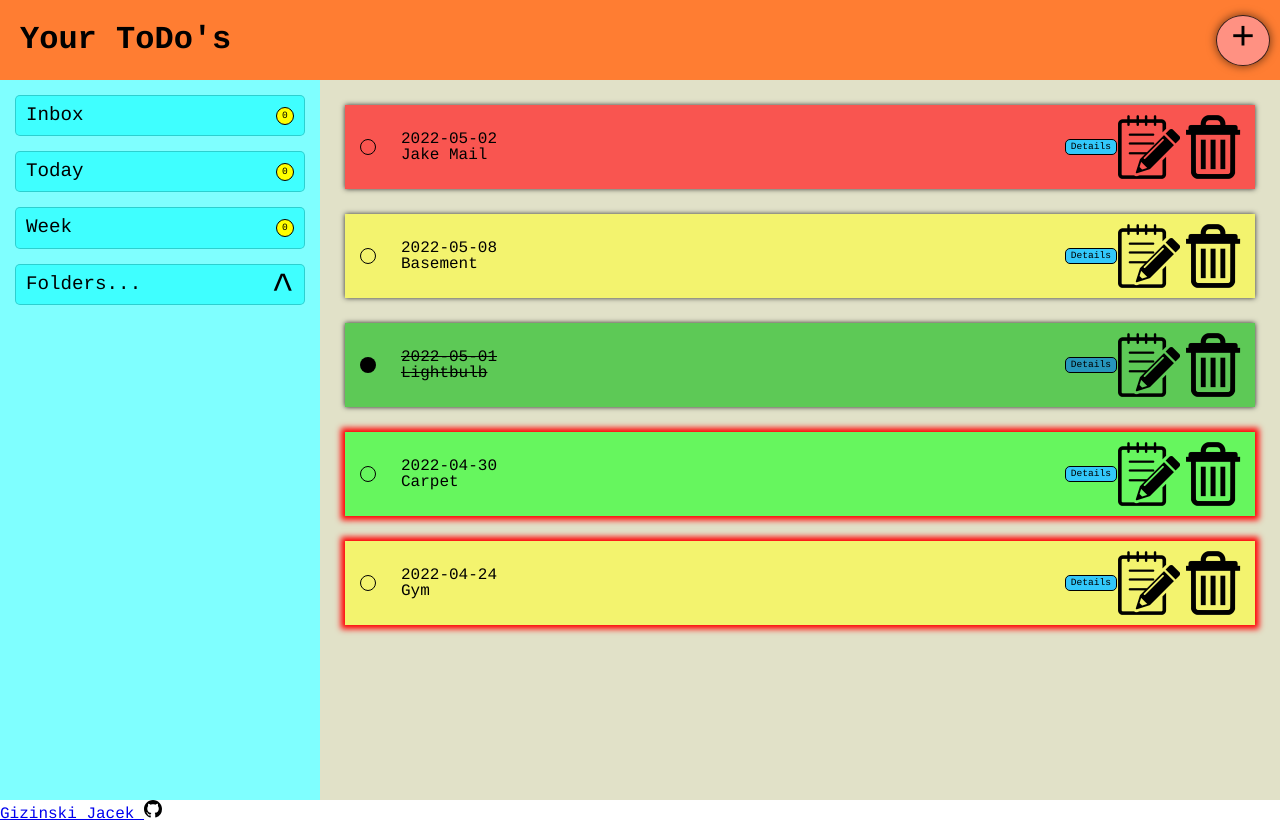
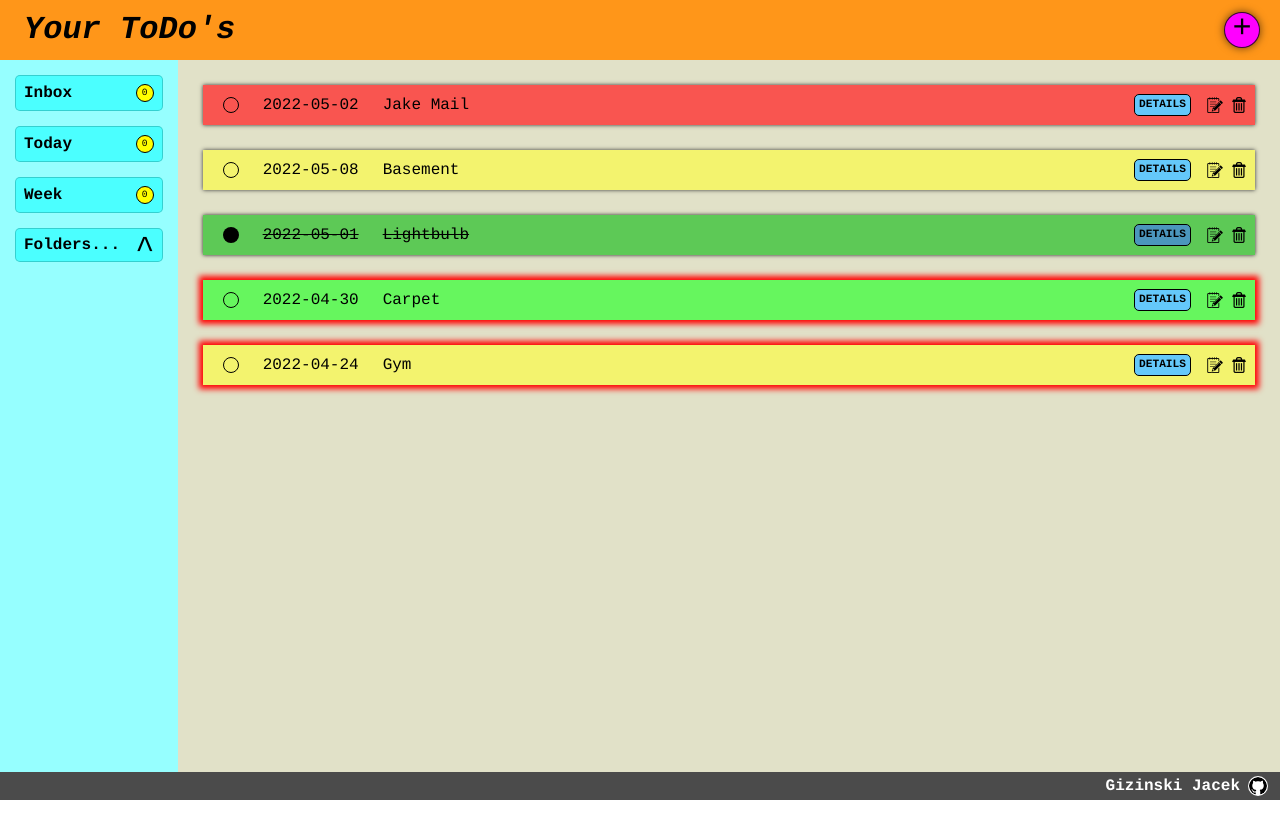
Before and after one commit to gizinski-jacek/ToDo-List-project, a plain HTML site: page index.html in a window 1280 px wide. After the commit the page ends 800 px from the top, so only its background shows below. Drawn offline with Linux system fonts and the light colour scheme.

Commit message:
Fixing styling issue all around. Styling footer. Fixing moreDetails dropdown not working.

```diff
--- a/style.css
+++ b/style.css
@@ -1,17 +1,23 @@
+body * {
+    font-family: Courier, monospace;
+    box-sizing: border-box;
+}
+
 body {
     height: 100vh;
-}
-
-body * {
-    font-family: Courier, monospace;
+    display: flex;
+    flex-direction: column;
+    overflow: visible;
 }
 
 #header {
+    position: sticky;
+    top: 0;
     display: flex;
     justify-content: space-between;
     align-items: center;
-    height: 10%;
-    background-color: rgb(255, 125, 50);
+    padding: 4px;
+    background-color: rgb(255, 150, 25);
 }
 
 h1 {
@@ -19,36 +25,37 @@ h1 {
     font-size: 2rem;
     margin: auto 20px;
     font-weight: 600;
+    font-style: italic;
 }
 
 #newItem {
     display: flex;
     justify-content: center;
-    height: 2.5rem;
-    width: 2.5rem;
-    margin: 10px;
-    padding: 3px 6px 6px 6px;
-    font-size: 2.5rem;
-    background-color: rgba(255, 150, 150, 0.8);
-    border: 1px solid rgba(0, 0, 0, 0.8);
+    height: 2.25rem;
+    width: 2.25rem;
+    margin: 8px 16px;
+    font-size: 2rem;
+    background-color: rgb(255, 0, 255);
+    border: 1px solid rgba(8, 7, 7, 0.8);
     border-radius: 50%;
-    box-shadow: 0 0 10px rgba(0, 0, 0, 0.6);
+    box-shadow: 0 0 8px rgba(0, 0, 0, 0.6);
+    cursor: pointer;
 }
 
 #newItem:hover {
-    box-shadow: 0 0 10px rgb(0, 0, 0);
+    box-shadow: 0 0 8px rgb(0, 0, 0);
 }
 
 .main {
     display: flex;
-    height: 90%;
+    flex: 1;
 }
 
 .menu {
     display: flex;
     flex-direction: column;
-    width: 25%;
-    background-color: rgba(0, 255, 255, 0.5);
+    max-width: fit-content;
+    background-color: rgba(150, 255, 255);
 }
 
 .folder {
@@ -56,10 +63,10 @@ h1 {
     justify-content: space-between;
     align-items: center;
     margin: 15px 15px 0 15px;
-    padding: 10px;
+    padding: 4px 8px;
     text-align: left;
     font-size: 1.2rem;
-    background-color: rgba(0, 255, 255, 0.5);
+    background-color: rgba(75, 255, 255);
     border: 1px solid rgba(0, 100, 100, 0.3);
     border-radius: 5px;
 }
@@ -81,7 +88,7 @@ h1 {
     align-items: center;
     height: 18px;
     width: 18px;
-    margin-left: 15px;
+    margin-left: 8px;
     font-size: 0.6rem;
     background-color: rgb(255, 255, 0);
     border: 1px solid rgb(0, 0, 0);
@@ -90,7 +97,8 @@ h1 {
 }
 
 .arrow {
-    margin-right: 5px;
+    font-size: 1rem;
+    margin: 0 4px;
     transition: 200ms ease-in-out;
     transform: rotateX(0deg) scale(2) translateY(15%);
 }
@@ -107,11 +115,18 @@ h1 {
     padding-bottom: 15px;
     border-top: 1px solid rgb(0, 0, 0);
     overflow-y: auto;
+    scrollbar-color: rgb(175, 175, 175) rgba(150, 255, 255);
 }
 
-.drop {
-    display: flex !important;
+#containerFolders.drop {
+    display: flex;
     animation: drop 300ms ease-in-out;
+    transform-origin: top center;
+}
+
+.moreDetails.drop {
+    display: flex;
+    animation: drop 200ms ease-in-out;
     transform-origin: top center;
 }
 
@@ -124,35 +139,56 @@ h1 {
     }
 }
 
+.metadata {
+    display: flex;
+    align-items: center;
+    margin: 8px;
+}
+
+.metadata span {
+    display: flex;
+}
+
 .controls {
     display: flex;
     align-items: center;
 }
 
-input[type='image'] {
+.menu .controls {
+    margin: 4px 0;
+    margin-left: 16px;
+}
+
+.fewDetails .controls {
+    margin: 8px;
+}
+
+img {
     height: 1rem;
     width: 1rem;
-    margin-left: 15px;
+    margin-left: 8px;
 }
 
 #containerToDos {
     display: flex;
     flex-direction: column;
-    width: 75%;
+    flex: 1;
     padding-bottom: 25px;
     background-color: rgb(225, 225, 200);
     overflow-y: auto;
+    scrollbar-color: rgb(125, 125, 125) rgb(225, 225, 200);
 }
 
 .todo {
     display: flex;
     flex-direction: column;
+    min-width: fit-content;
     margin: 25px 25px 0 25px;
-    box-shadow: 0 0 5px rgb(50, 50, 50);
+    box-shadow: 0 0 4px rgb(50, 50, 50);
 }
 
 .todo:hover {
-    box-shadow: 0 0 10px rgb(50, 50, 50);
+    box-shadow: 0 0 8px rgb(50, 50, 50);
 }
 
 .priorityHigh {
@@ -187,7 +223,7 @@ input[type='image'] {
     display: flex;
     justify-content: space-between;
     align-items: center;
-    padding: 10px;
+    flex-wrap: wrap;
 }
 
 .fewDetails div {
@@ -196,13 +232,13 @@ input[type='image'] {
 }
 
 .fewDetails p {
-    margin: 0 20px;
+    margin: 4px 12px;
 }
 
 .checkCompleted {
     min-height: 1rem;
     min-width: 1rem;
-    margin: 0 5px;
+    margin: 4px 12px;
     border: 1px solid rgb(0, 0, 0);
     border-radius: 50%;
     box-sizing: border-box;
@@ -218,9 +254,12 @@ input[type='image'] {
 }
 
 .detailsBtn {
-    padding: 2px 5px;
-    font-size: 0.6rem;
-    background-color: rgb(50, 200, 250);
+    padding: 4px;
+    margin: 0 8px;
+    font-size: 0.7rem;
+    text-transform: uppercase;
+    font-weight: 600;
+    background-color: rgb(100, 200, 250);
     border: 1px solid rgb(0, 0, 0);
     border-radius: 5px;
 }
@@ -230,6 +269,10 @@ input[type='image'] {
     justify-content: space-between;
     padding: 10px;
     border-top: 1px solid rgb(0, 0, 0);
+}
+
+.moreDetails p:first-child {
+    margin: 0 8px;
 }
 
 #modalNew,
@@ -265,6 +308,15 @@ input[type='image'] {
     box-sizing: border-box;
 }
 
+h2 {
+    font-size: 1.5rem;
+}
+
+h3 {
+    font-size: 1rem;
+    font-weight: 600;
+}
+
 h2,
 .button-X {
     margin: 10px 15px;
@@ -290,6 +342,7 @@ h2,
     padding: 20px;
     font-size: 1.2rem;
     border-bottom: 2px solid rgb(0, 0, 0);
+    cursor: pointer;
 }
 
 #modalNewMenu span:hover {
@@ -314,12 +367,12 @@ form {
 form * {
     width: 300px;
     margin: 10px;
-    padding: 5px;
+    padding: 8px;
     box-sizing: border-box;
 }
 
 label {
-    margin: 10px 0 0 10px;
+    margin: 8px;
     padding: 0;
 }
 
@@ -338,22 +391,25 @@ textarea {
 .confirmEdit,
 .cancel {
     width: 40%;
+    cursor: pointer;
 }
 
 .confirmNew:hover,
 .confirmEdit:hover,
 .cancel:hover {
-    filter: brightness(90%);
+    filter: brightness(125%);
 }
 
 .confirmNew,
 .confirmEdit {
-    border: 1px solid rgb(0, 150, 0);
+    border: 1px solid rgb(0, 0, 0);
+    background-color: rgb(0, 225, 0);
     border-radius: 5px;
 }
 
 .cancel {
-    border: 1px solid rgb(255, 0, 0);
+    border: 1px solid rgb(0, 0, 0);
+    background-color: rgb(225, 0, 0);
     border-radius: 5px;
 }
 
@@ -372,3 +428,44 @@ textarea {
 .controls {
     user-select: none;
 }
+
+.footer {
+    width: 100%;
+    text-align: center;
+    background-color: rgb(75, 75, 75);
+}
+
+.footer a {
+    font-weight: 600;
+    color: rgb(255, 255, 255);
+    padding: 4px;
+    float: right;
+    display: flex;
+    align-items: center;
+    text-decoration: none;
+}
+
+.footer svg {
+    margin: 0 8px;
+    box-sizing: content-box;
+    border-radius: 50%;
+    padding: 1px;
+    background-color: rgb(255, 255, 255);
+    fill: rgb(0, 0, 0);
+}
+
+@media (max-width: 800px) {
+    .fewDetails {
+        flex-direction: column;
+    }
+
+    .fewDetails .controls {
+        margin-top: 0px;
+    }
+}
+
+@media (max-width: 660px) {
+    .metadata span {
+        flex-direction: column;
+    }
+}
```
